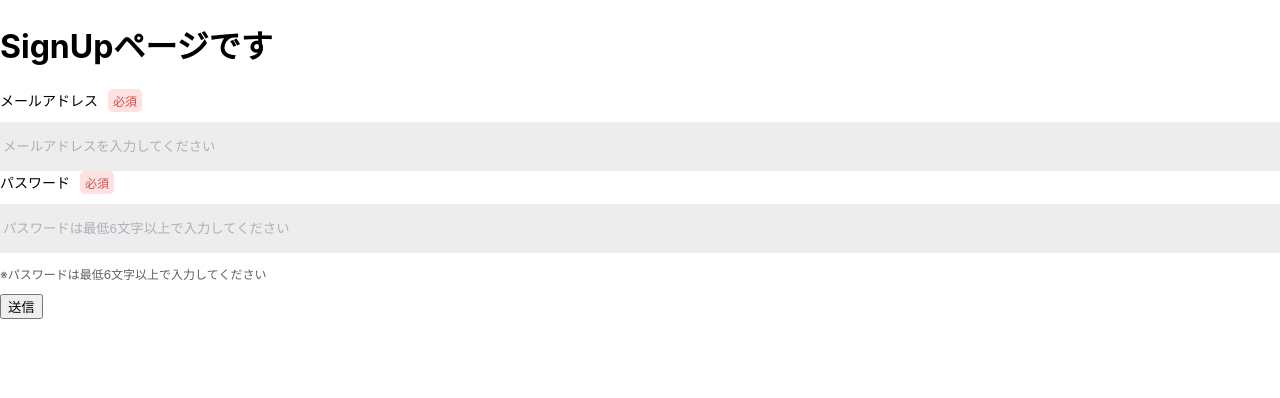
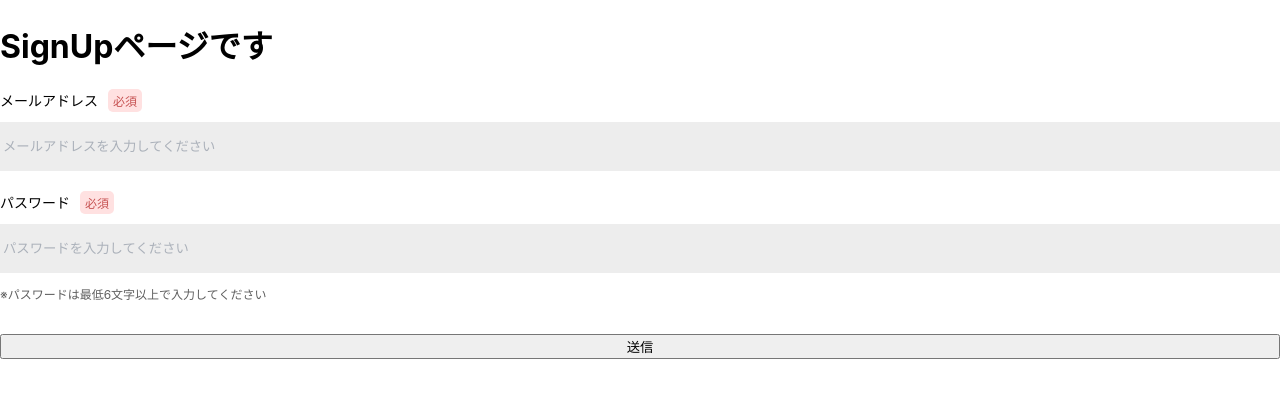
Before and after one commit to abeshi03/react-hook-form-template, a React (Create React App) app: page / in a window 1280 px wide. Shown: the top 398 px of the page. Built offline with nearby package versions, Linux system fonts and the light colour scheme; no server answers.

Commit message:
SignUpControlGroup: グリッド調整

```diff
--- /dev/null
+++ b/src/components/organism/controlGroup/SignUpControlGroup/SignUpControlGroup.module.scss
@@ -0,0 +1,5 @@
+.signInControlGroup {
+
+  display: grid;
+  row-gap: 20px;
+}
--- a/src/components/organism/controlGroup/SignUpControlGroup/SignUpControlGroup.tsx
+++ b/src/components/organism/controlGroup/SignUpControlGroup/SignUpControlGroup.tsx
@@ -3,6 +3,9 @@ import React, { memo, VFC } from "react";
 import { createUserWithEmailAndPassword } from "firebase/auth";
 import { auth } from "../../../../firebase";
 import {SubmitHandler, useForm, FormProvider, FieldError} from "react-hook-form";
+
+// - アセット ===========================================================================================================
+import styles from "./SignUpControlGroup.module.scss";
 
 // - 子コンポーネント =====================================================================================================
 import { InputField } from "../../../atoms/InputField/InputField";
@@ -52,7 +55,9 @@ export const SignUpControlGroup: VFC = memo(() => {
 
   return (
     <FormProvider { ...methods }>
-      <form onSubmit={methods.handleSubmit(onSubmit)}>
+      <form className={styles.signInControlGroup} onSubmit={methods.handleSubmit(onSubmit)}>
+
+        <div className={styles.inputContainer}>
           <InputField
             type="text"
             required
@@ -61,17 +66,21 @@ export const SignUpControlGroup: VFC = memo(() => {
             placeholder="メールアドレスを入力してください"
           />
           {methods.formState.errors.email && emailErrorMessages(methods.formState.errors.email)}
+        </div>
 
+        <div className={styles.inputContainer}>
           <InputField
             type="text"
             required
             inputValue={signUpInputValue.password}
-          maxLength={6}
+            minLength={6}
+            maxLength={10}
             label="パスワード"
             guidance="※パスワードは最低6文字以上で入力してください"
-          placeholder="パスワードは最低6文字以上で入力してください"
+            placeholder="パスワードを入力してください"
           />
           {methods.formState.errors.password && passwordErrorMessages(methods.formState.errors.password)}
+        </div>
 
         <button type="submit">送信</button>
       </form>
```
Lines whose indentation alone changed are shown as unchanged.
